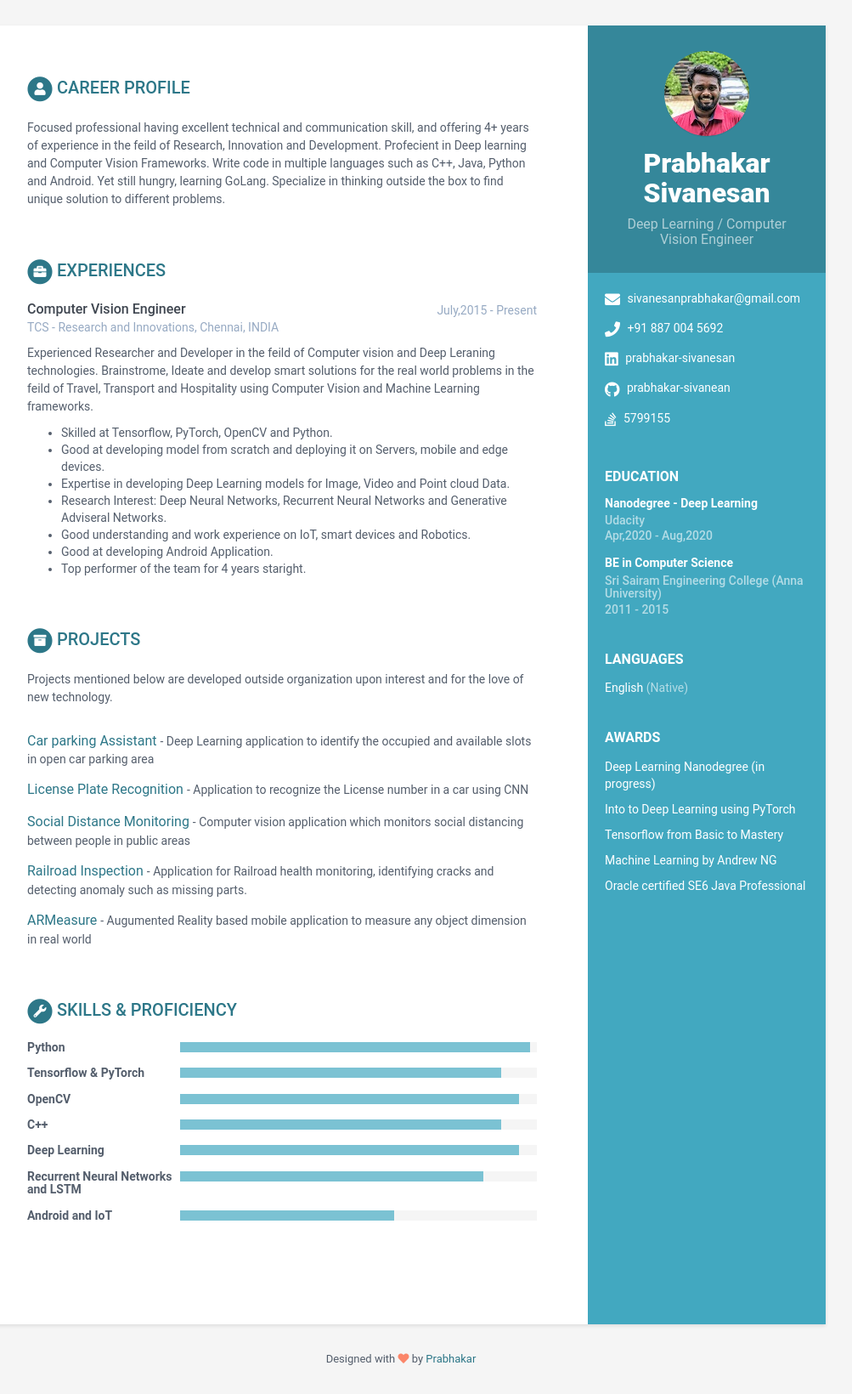
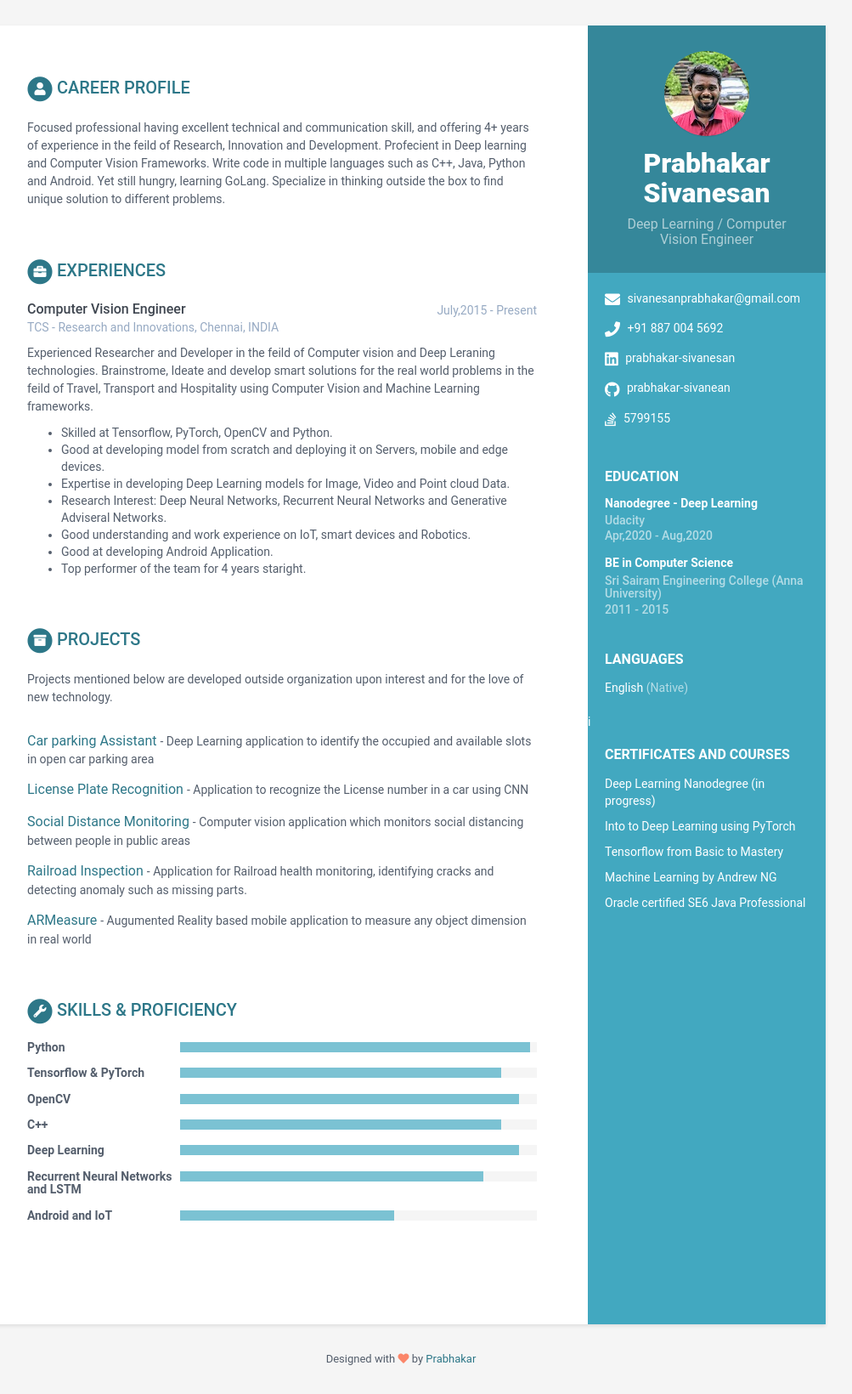
Before and after one commit to prabhakar-sivanean/me, a Jekyll site: the page built from index.html, in a window 1280 px wide. Shown: the whole page at 85% size, without its empty margins (168-1171 px from the left). Built offline with Jekyll 4.4.1, drawn with Linux system fonts in a browser that asks for light colours.

Commit message:
Update interests.html

```diff
--- a/_includes/interests.html
+++ b/_includes/interests.html
@@ -1,9 +1,9 @@
-{% assign interests = site.data.data.sidebar.interests %}
+i{% assign interests = site.data.data.sidebar.interests %}
 {% if interests %}
 <div class="interests-container container-block">
 
   <h2 class="container-block-title">
-    Awards
+    Certificates and Courses
   </h2>
 
   <ul class="list-unstyled interests-list">
```
